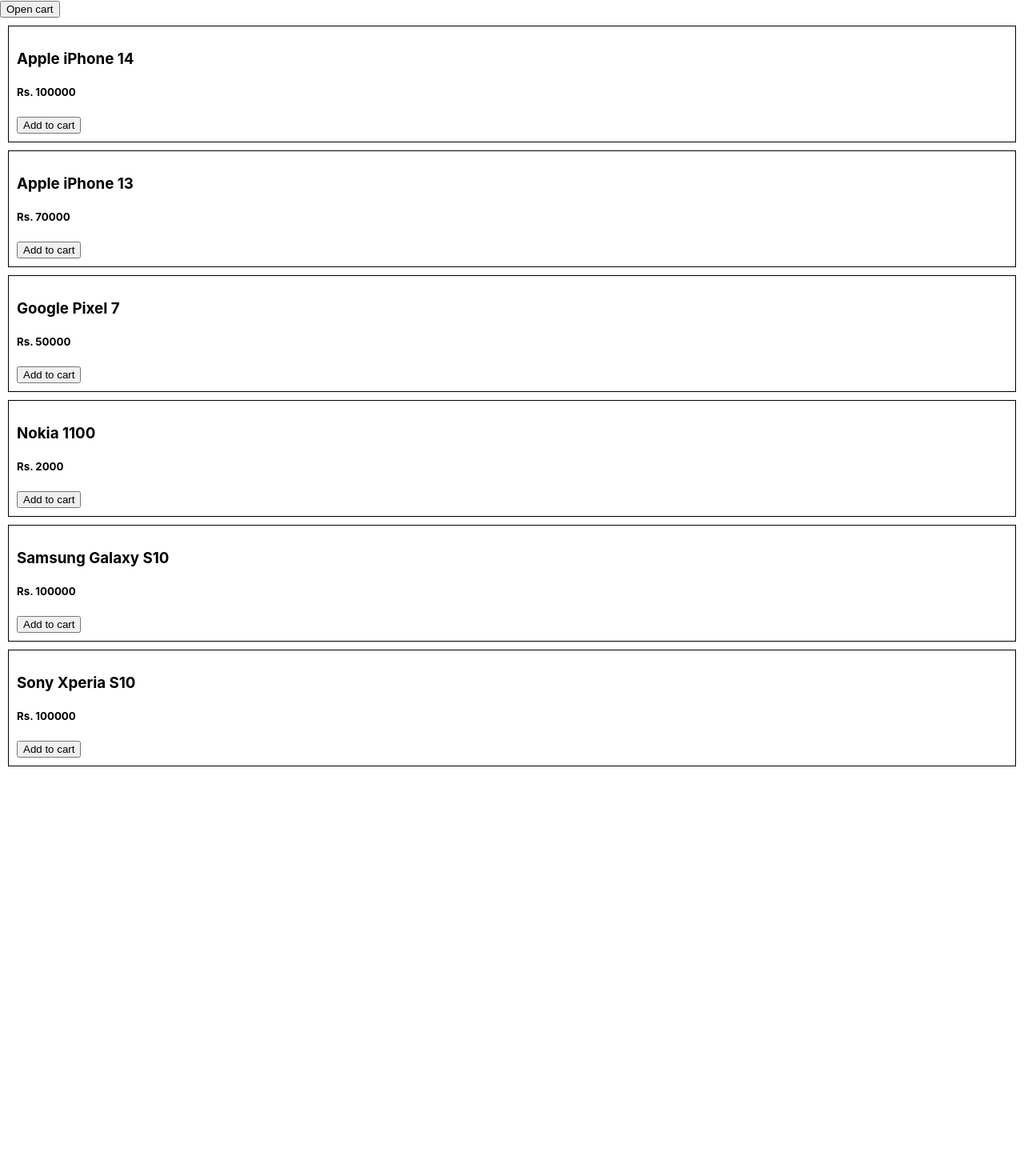
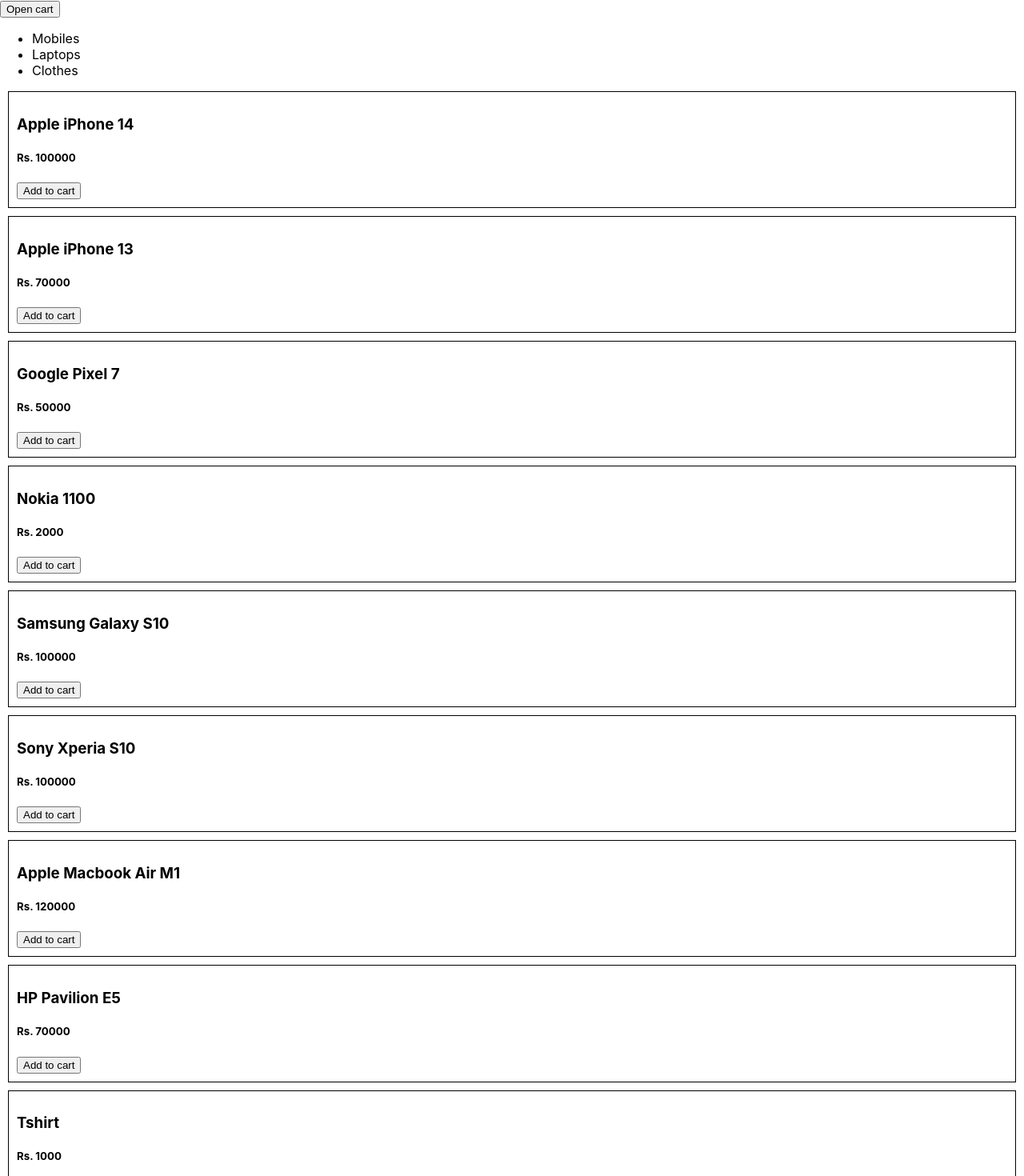
Before and after one commit to ib-sundeep/react-classes, a React (Create React App) app: page / in a window 1280 px wide. Shown: the top 1470 px of the page at 80% size. Before the commit the page ends 968 px from the top, so only its background shows below. Built offline with nearby package versions, Linux system fonts and the light colour scheme; data requests are answered from the project's data file.

Commit message:
code from 12-12-2022 class part 2

```diff
--- a/mock_server/db.json
+++ b/mock_server/db.json
@@ -1,22 +1,40 @@
 {
+  "categories": [
+    {
+      "id": 1,
+      "name": "Mobiles"
+    },
+    {
+      "id": 2,
+      "name": "Laptops"
+    },
+    {
+      "id": 3,
+      "name": "Clothes"
+    }
+  ],
   "products": [
     {
       "id": 1,
+      "category": 1,
       "title": "Apple iPhone 14",
       "price": 100000
     },
     {
       "id": 2,
+      "category": 1,
       "title": "Apple iPhone 13",
       "price": 70000
     },
     {
       "id": 3,
+      "category": 1,
       "title": "Google Pixel 7",
       "price": 50000
     },
     {
       "id": 4,
+      "category": 1,
       "title": "Nokia 1100",
       "price": 2000
     },
@@ -27,8 +45,33 @@
     },
     {
       "id": 6,
+      "category": 1,
       "title": "Sony Xperia S10",
       "price": 100000
+    },
+    {
+      "id": 7,
+      "category": 2,
+      "title": "Apple Macbook Air M1",
+      "price": 120000
+    },
+    {
+      "id": 8,
+      "category": 2,
+      "title": "HP Pavilion E5",
+      "price": 70000
+    },
+    {
+      "id": 9,
+      "category": 3,
+      "title": "Tshirt",
+      "price": 1000
+    },
+    {
+      "id": 10,
+      "category": 3,
+      "title": "Jeans",
+      "price": 7000
     }
   ]
 }
--- a/package.json
+++ b/package.json
@@ -13,6 +13,7 @@
     "react-redux": "^8.0.5",
     "react-scripts": "5.0.1",
     "redux": "^4.2.0",
+    "redux-thunk": "^2.4.2",
     "web-vitals": "^2.1.4"
   },
   "scripts": {
--- a/src/App.jsx
+++ b/src/App.jsx
@@ -4,6 +4,7 @@
 import Cart from './components/Cart';
 import CartContext from './contexts/CartContext';
 import ReduxCart from './components/ReduxCart';
+import Categories from './components/Categories';
 
 
 // oldCart === newCart
@@ -73,6 +74,7 @@
         </button>
         {/* {showCart ? <Cart /> : null} */}
         {showCart ? <ReduxCart /> : null}
+        <Categories />
         <ProductList />
       </div>
     </CartContext.Provider>
--- /dev/null
+++ b/src/components/Categories/Categories.jsx
@@ -0,0 +1,55 @@
+import React, { useEffect } from 'react';
+import { useDispatch, useSelector } from 'react-redux';
+
+import { loadCategories } from '../../store/categories';
+
+function Categories() {
+  const dispatch = useDispatch();
+  const categories = useSelector(state => state.categories);
+
+  useEffect(() => {
+    // async function loadCategories() {
+    //   dispatch(categoriesLoading());
+
+    //   try {
+    //     // HTTP status code
+    //     // 2XX => success
+    //     // 3xx => redirection
+    //     // 4xx => Failed request
+    //     // 5xx => Unexpected errors
+    //     const response = await fetch('http://localhost:3001/categories');
+    //     if (response.ok) {
+    //       const json = await response.json();
+    //       dispatch(categoriesLoaded(json));
+    //     } else {
+    //       dispatch(categoriesFailed(new Error(response.statusText)))
+    //     }
+    //   } catch (error) {
+    //     dispatch(categoriesFailed(error));
+    //   }
+    // }
+
+    dispatch(loadCategories());
+    // loadCategories() => fn
+    // fn(dispatch, getState)
+
+    // loadCategories();
+
+  }, []);
+
+  if (categories.isLoading) {
+    return <div>Loading Categories...</div>;
+  } else if (categories.error) {
+    return <div>Failed to load categories</div>
+  } else {
+    return (
+      <ul>
+        {categories.categories.map(category => (
+          <li key={category.id}>{category.name}</li>
+        ))}
+      </ul>
+    );
+  }
+}
+
+export default Categories;
--- /dev/null
+++ b/src/components/Categories/index.js
@@ -0,0 +1 @@
+export { default } from "./Categories";
--- a/src/components/ReduxAddToCart/ReduxAddToCart.jsx
+++ b/src/components/ReduxAddToCart/ReduxAddToCart.jsx
@@ -5,7 +5,7 @@
 function AddToCart({ product }) {
   const dispatch = useDispatch();
   const quantity = useSelector(state => {
-    return state.items[product.id]?.quantity || 0;
+    return state.cart.items[product.id]?.quantity || 0;
   })
 
   function increment() {
--- a/src/components/ReduxCart/ReduxCart.jsx
+++ b/src/components/ReduxCart/ReduxCart.jsx
@@ -13,7 +13,7 @@
 // [{ id: '1' }, { id: '2' }]
 
 function Cart() {
-  const cart = useSelector(state => state.items);
+  const cart = useSelector(state => state.cart.items);
   const cartList = Object.values(cart);
 
   function getTotalPrice() {
--- a/src/index.js
+++ b/src/index.js
@@ -4,7 +4,10 @@
 import App from './App';
 
 import './index.css';
-import store from './store';
+// import store from './store';
+import store from './store/index.js';
+
+// console.log('Multiple reducers', store1.getState());
 
 // import CountDown from './components/CountDown';
 
--- a/src/store.js
+++ b/src/store.js
@@ -145,4 +145,6 @@
 //   store.setState(newState);
 // }
 
+console.log(store.getState());
+
 export default store;
--- /dev/null
+++ b/src/store/cart.js
@@ -0,0 +1,81 @@
+import { omit } from "lodash";
+
+const ADD_TO_CART = 'ADD_TO_CART';
+const REMOVE_FROM_CART = 'REMOVE_FROM_CART';
+const SHOW_CART = 'SHOW_CART';
+const HIDE_CART = 'HIDE_CART';
+
+export function addToCart(product) {
+  return {
+    type: ADD_TO_CART,
+    payload: product
+  };
+}
+
+export function removeFromCart(product) {
+  return {
+    type: REMOVE_FROM_CART,
+    payload: product
+  };
+}
+
+function cartReducer(state = { items: {}, isCartOpen: false }, action) {
+  switch (action.type) {
+    case SHOW_CART:
+      return { ...state, isCartOpen: true };
+    case HIDE_CART:
+      return { ...state, isCartOpen: false };
+    case ADD_TO_CART: {
+      const product = action.payload;
+
+      if (state.items[product.id]) {
+        return {
+          ...state,
+          items: {
+            ...state.items,
+            [product.id]: {
+              ...state.items[product.id],
+              quantity: state.items[product.id].quantity + 1,
+            }
+          }
+        };
+      } else {
+        return {
+          ...state,
+          items: {
+            ...state.items,
+            [product.id]: {
+              ...product,
+              quantity: 1,
+            }
+          }
+        }
+      }
+    }
+    case REMOVE_FROM_CART: {
+      const product = action.payload;
+
+      if (state.items[product.id].quantity <= 1) {
+        return {
+          ...state,
+          items: omit(state.items, [product.id])
+        }
+      } else {
+        return {
+          ...state,
+          items: {
+            ...state.items,
+            [product.id]: {
+              ...state.items[product.id],
+              quantity: state.items[product.id].quantity - 1,
+            }
+          }
+        }
+      }
+    }
+    default:
+      return state;
+  }
+}
+
+export default cartReducer;
--- /dev/null
+++ b/src/store/categories.js
@@ -0,0 +1,77 @@
+const SET_SELECTED_CATEGORY = 'SET_SELECTED_CATEGORY';
+const LOAD_CATEGORIES_START = 'LOAD_CATEGORIES_START';
+const LOAD_CATEGORIES_DONE = 'LOAD_CATEGORIES_DONE';
+const LOAD_CATEGORIES_ERROR = 'LOAD_CATEGORIES_ERROR';
+
+
+export function categoriesLoading() {
+  return {
+    type: LOAD_CATEGORIES_START
+  }
+}
+
+export function categoriesLoaded(categories) {
+  return {
+    type: LOAD_CATEGORIES_DONE,
+    payload: categories
+  }
+}
+
+export function categoriesFailed(error) {
+  return {
+    type: LOAD_CATEGORIES_ERROR,
+    payload: error
+  }
+}
+
+// loadCategories();
+export function loadCategories() {
+  return async (dispatch, getState) => {
+    const { categories } = getState();
+
+    if (categories.isLoading) return;
+
+    dispatch(categoriesLoading());
+
+    try {
+      // HTTP status code
+      // 2XX => success
+      // 3xx => redirection
+      // 4xx => Failed request
+      // 5xx => Unexpected errors
+      const response = await fetch('http://localhost:3001/categories');
+      if (response.ok) {
+        const json = await response.json();
+        dispatch(categoriesLoaded(json));
+      } else {
+        dispatch(categoriesFailed(new Error(response.statusText)))
+      }
+    } catch (error) {
+      dispatch(categoriesFailed(error));
+    }
+  }
+}
+
+
+// dispatch({ type: 'LOAD_CATEGORIES_DONE', payload: response });
+function categoriesReducer(state = {
+  isLoading: false,
+  error: null,
+  categories: [],
+  selectedCategoryId: null,
+}, action) {
+  switch (action.type) {
+    case SET_SELECTED_CATEGORY:
+      return { ...state, selectedCategoryId: action.payload };
+    case LOAD_CATEGORIES_START:
+      return { ...state, isLoading: true };
+    case LOAD_CATEGORIES_DONE:
+      return { ...state, isLoading: false, categories: action.payload };
+    case LOAD_CATEGORIES_ERROR:
+      return { ...state, isLoading: false, error: action.payload };
+    default:
+      return state;
+  }
+}
+
+export default categoriesReducer;
--- /dev/null
+++ b/src/store/index.js
@@ -0,0 +1,30 @@
+import { applyMiddleware, createStore, combineReducers } from "redux";
+import thunk from 'redux-thunk';
+
+import cartReducer from "./cart";
+import categoriesReducer from "./categories";
+
+// Implementation of `_combineReducers`
+function _combineReducers(reducers) {
+  return function combinedReducer(state = {}, action) {
+    return {
+      cart: reducers.cart(state.cart, action),
+      categories: reducers.categories(state.categories, action)
+    }
+  }
+}
+
+const reducer = combineReducers({
+  cart: cartReducer,
+  categories: categoriesReducer,
+});
+
+const store = createStore(reducer, applyMiddleware(thunk));
+
+// dispatch
+// Without thunk can handle only action objects
+// With thunk can handle action objects + action functions
+
+// console.log(store.getState());
+
+export default store;
```
Also changed, not shown: 1 other file (tests, documents, lock files or other folders).
